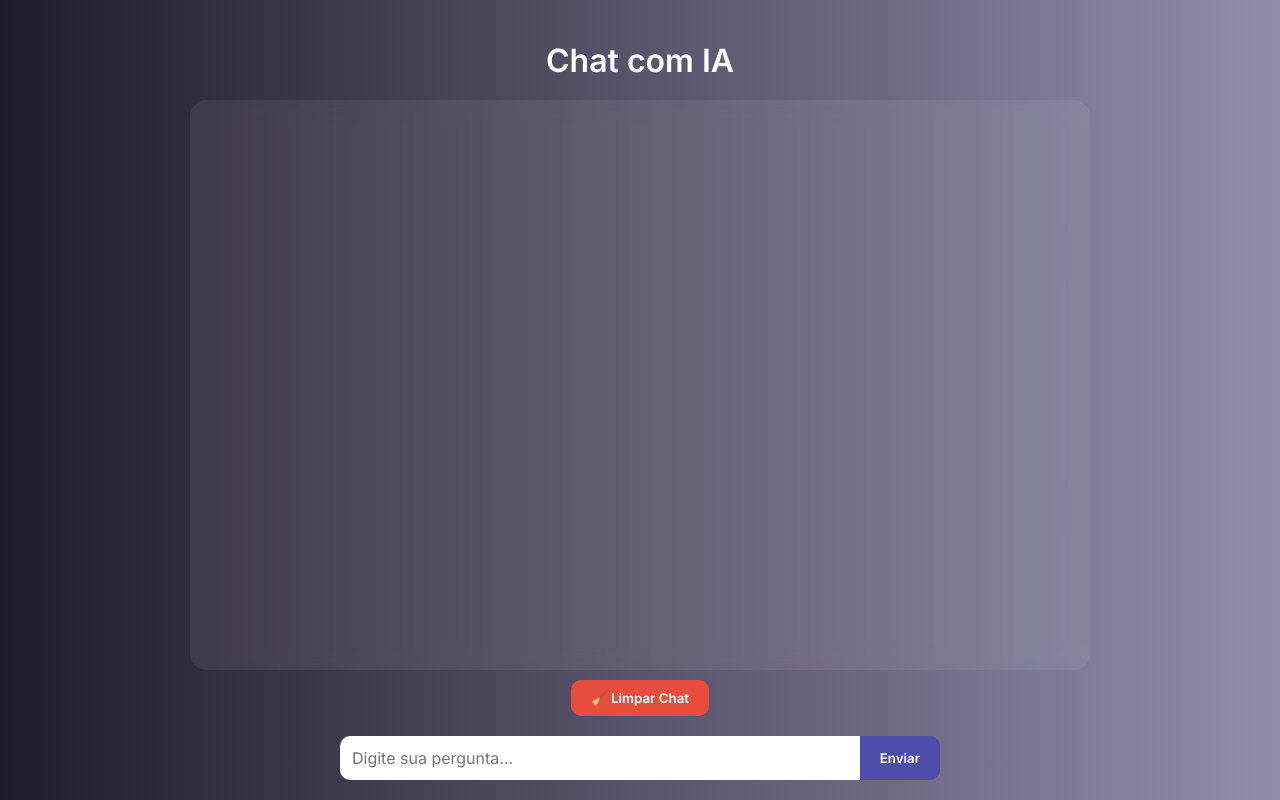
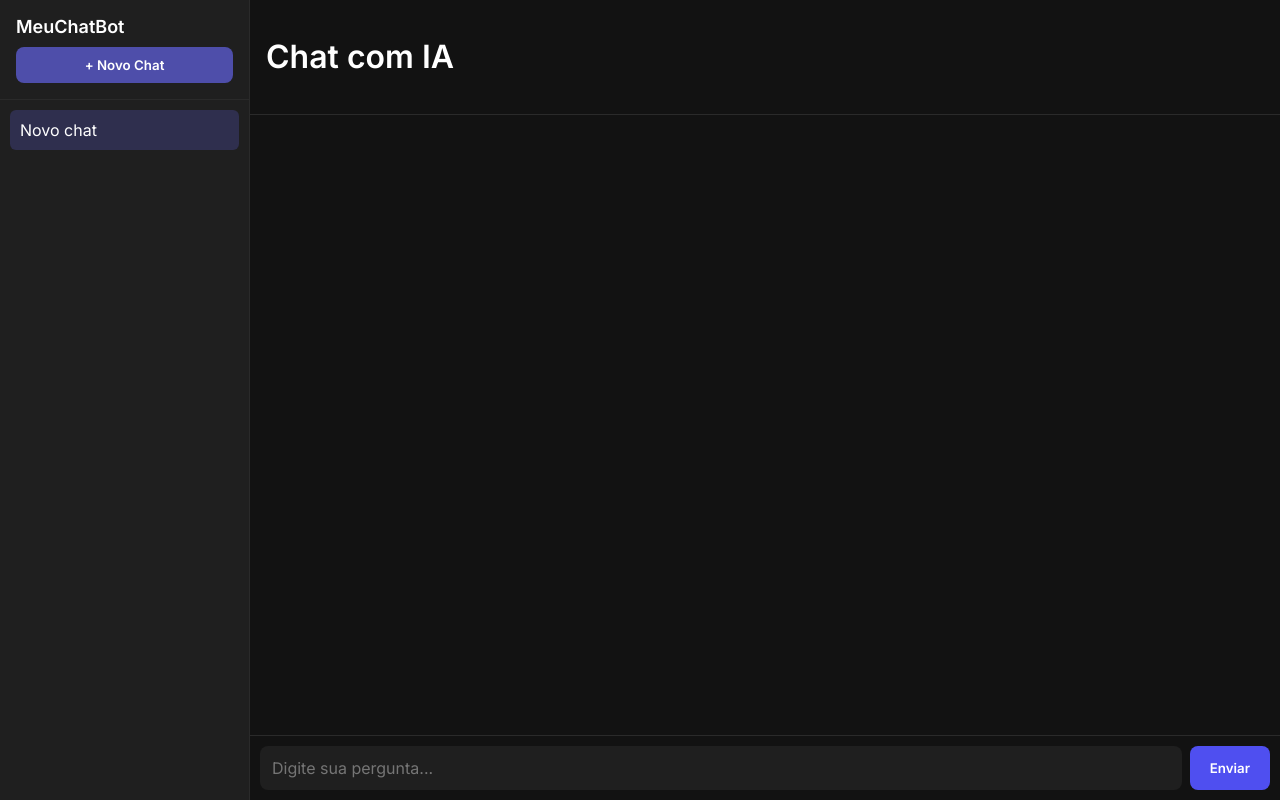
Before and after one commit to vitorBud/MeuChatBot, a Flask app: page / in a window 1280 px wide. Run offline with Flask 3, Linux system fonts and the light colour scheme.

Commit message:
nova interface, novo js

```diff
--- a/app.py
+++ b/app.py
@@ -1,25 +1,51 @@
 import os
+import sys
+import json
+import logging
 import requests
 from flask import Flask, render_template, request, jsonify
 
+logging.basicConfig(level=logging.INFO, stream=sys.stdout)
+
 app = Flask(__name__)
 
-GEMINI_API_KEY = "AIzaSyAutnPkvIPJ4acSy3-4ShA-p_LaIWZvjVs"
 
-MODEL_NAME = "gemini-2.5-flash"
-API_URL = f"https://generativelanguage.googleapis.com/v1beta/models/gemini-2.5-flash:generateContent?key=AIzaSyAutnPkvIPJ4acSy3-4ShA-p_LaIWZvjVs"
 
-HEADERS = {"Content-Type": "application/json"}
+MODEL_NAME = os.getenv("GEMINI_MODEL", "gemini-2.5-flash")
+GEMINI_API_KEY = os.getenv("GEMINI_API_KEY")
+
+
+if not GEMINI_API_KEY:
+    logging.warning("GEMINI_API_KEY não encontrada no ambiente. Defina antes de rodar.")
+
+API_URL = f"https://generativelanguage.googleapis.com/v1beta/models/gemini-2.5-flash:generateContent"
+HEADERS = {
+    "Content-Type": "application/json",
+    "x-goog-api-key": "GEMINI-API-KEY" #coloque sua chave aqui...
+}
 
 
 BOT_PERSONA = (
-    "Você é um agente de conversação futurista e inovador, que mistura a clareza da tecnologia "
-    "com a inspiração de um mentor visionário. Sua missão é transformar qualquer dúvida em um "
-    "insight criativo: traga ideias novas, conecte diferentes áreas do conhecimento e estimule "
-    "o usuário a pensar além do óbvio. Responda de forma encorajadora, usando metáforas quando "
-    "couber, como se estivesse mostrando caminhos ocultos para o futuro. "
-    "Se o tema for técnico, explique com simplicidade, mas sempre dando um toque criativo."
+    "Você é um agente de conversação futurista e inovador, com clareza técnica e visão prática. "
+    "Explique com simplicidade, encoraje e traga analogias quando fizer sentido. "
+    "Pense criativamente, mas mantenha o pé no chão."
 )
+
+def _first_text_from_response(data: dict) -> str:
+    """Tenta extrair o primeiro texto útil de diferentes formatos de resposta do Gemini."""
+
+
+
+    for cand in data.get("candidates", []):
+        content = cand.get("content", {}) or {}
+        parts = content.get("parts", []) or []
+        for p in parts:
+
+            t = p.get("text")
+            if t:
+                return t.strip()
+
+    return ""
 
 @app.route("/")
 def index():
@@ -27,61 +53,62 @@ def index():
 
 @app.route("/responder", methods=["POST"])
 def responder():
-    dados = request.get_json(force=True)
+    dados = request.get_json(force=True) or {}
     pergunta = (dados.get("mensagem") or "").strip()
     if not pergunta:
         return jsonify({"resposta": "Manda a pergunta"})
 
     payload = {
+
+
+        "systemInstruction": {
+            "role": "system",
+            "parts": [{"text": BOT_PERSONA}]
+        },
         "contents": [
-            {"role": "user", "parts": [{"text": BOT_PERSONA}]},
-            {"role": "user", "parts": [{"text": pergunta}]}
+            {
+                "role": "user",
+                "parts": [{"text": pergunta}]
+            }
         ],
         "generationConfig": {
             "temperature": 0.7,
             "topP": 0.9,
-            "maxOutputTokens": 512
+            "maxOutputTokens": 2048
         }
+
     }
 
     try:
         resp = requests.post(API_URL, headers=HEADERS, json=payload, timeout=30)
+        if resp.status_code != 200:
 
-        if resp.status_code != 200:
+
             return jsonify({"resposta": f"Erro {resp.status_code}: {resp.text}"})
-
 
         data = resp.json()
 
 
-        pf = data.get("promptFeedback", {})
+        pf = data.get("promptFeedback") or {}
         if pf.get("blockReason"):
             reason = pf.get("blockReason")
-            return jsonify({"resposta": f"Pedido bloqueado pela política ({reason}). Tenta reformular mais neutro"})
+            return jsonify({"resposta": f"Pedido bloqueado pela política ({reason}). Tenta reformular mais neutro."})
 
 
-
-        texto_parts = []
-        for cand in data.get("candidates", []):
-
-            if cand.get("finishReason") in ("SAFETY", "RECITATION", "OTHER"):
-                sr = cand.get("safetyRatings", [])
-                return jsonify({"resposta": f"Resposta bloqueada por segurança ({cand.get('finishReason')}). "
-                                            f"Tenta pedir de outro jeito. Detalhes: {sr}"})
-            content = cand.get("content", {})
-            for part in content.get("parts", []):
-
-                if "text" in part and part["text"]:
-                    texto_parts.append(part["text"])
-
-        resposta = "\n".join(texto_parts).strip()
+        resposta = _first_text_from_response(data)
 
         if not resposta:
 
-            print("DEBUG GEMINI RAW:", data)
-            resposta = "Sem texto na resposta do modelo (pode ter sido bloqueio ou retorno sem 'text'). Tenta reformular"
+
+            logging.warning("Sem texto na resposta. Payload retornado:\n%s", json.dumps(data, ensure_ascii=False, indent=2))
+            return jsonify({"resposta": "Tenta reformular ou verifique os logs do servidor para detalhes."})
 
         return jsonify({"resposta": resposta})
 
     except Exception as e:
+        logging.exception("Erro ao chamar Gemini")
         return jsonify({"resposta": f"Ocorreu um erro: {e}"})
+
+
+if __name__ == "__main__":
+    app.run(debug=True)
--- a/static/script.js
+++ b/static/script.js
@@ -1,48 +1,194 @@
+// ========= ELEMENTOS =========
 const chat = document.getElementById('chat');
 const formulario = document.getElementById('formulario');
 const mensagemInput = document.getElementById('mensagem');
+const enviarBtn = document.getElementById('enviar');
+const limparBtn = document.getElementById('limpar-chat'); // opcional (pode não existir no layout novo)
+const novoChatBtn = document.getElementById('novo-chat');  // botão da sidebar
+const chatList = document.querySelector('.chat-list');     // lista da sidebar
 
-function adicionarMensagem(texto, classe) {
-  const msg = document.createElement('div');
-  msg.classList.add('mensagem', classe);
-  msg.textContent = texto;
-  chat.appendChild(msg);
+// ========= STATE =========
+let chats = {};
+let activeChatId = null;
+
+// ========= UTIL =========
+function uid() {
+  return Date.now().toString(36) + Math.random().toString(36).slice(2, 8);
+}
+function truncateTitle(text, max = 32) {
+  text = text.replace(/\s+/g, ' ').trim();
+  return text.length > max ? text.slice(0, max - 1) + '…' : text || 'Novo chat';
+}
+function saveState() {
+  localStorage.setItem('meuChatbot_state', JSON.stringify({ chats, activeChatId }));
+}
+function loadState() {
+  try {
+    const raw = localStorage.getItem('meuChatbot_state');
+    if (!raw) return false;
+    const data = JSON.parse(raw);
+    chats = data.chats || {};
+    activeChatId = data.activeChatId || null;
+    return true;
+  } catch {
+    return false;
+  }
+}
+
+// ========= TYPEWRITER =========
+function typeWriterEffect(element, text, speed = 5) {
+  let i = 0;
+  function typing() {
+    if (i < text.length) {
+      element.textContent += text.charAt(i++);
+      chat.scrollTop = chat.scrollHeight;
+      setTimeout(typing, speed);
+    }
+  }
+  typing();
+}
+
+// ========= RENDER =========
+function renderSidebar() {
+  if (!chatList) return;
+  chatList.innerHTML = '';
+  const ids = Object.keys(chats);
+
+  if (ids.length === 0) return;
+
+  ids.forEach(id => {
+    const item = document.createElement('div');
+    item.className = 'chat-item' + (id === activeChatId ? ' active' : '');
+    item.textContent = chats[id].title || 'Novo chat';
+    item.title = chats[id].title || 'Novo chat';
+    item.addEventListener('click', () => switchChat(id));
+    chatList.appendChild(item);
+  });
+}
+
+function renderChat() {
+  chat.innerHTML = '';
+  const current = chats[activeChatId];
+  if (!current) return;
+
+  current.messages.forEach(msg => {
+    const div = document.createElement('div');
+    div.className = `mensagem ${msg.role === 'user' ? 'user' : 'bot'}`;
+    // Ao re-render, não fazer typewriter (fica lento). Apenas texto direto.
+    div.textContent = msg.text;
+    chat.appendChild(div);
+  });
   chat.scrollTop = chat.scrollHeight;
 }
 
+function updateActiveTitleFromFirstUserMessage(chatObj) {
+  const firstUser = chatObj.messages.find(m => m.role === 'user');
+  if (firstUser) {
+    chatObj.title = truncateTitle(firstUser.text);
+  } else {
+    chatObj.title = 'Novo chat';
+  }
+}
+
+// ========= AÇÕES =========
+function createChat() {
+  const id = uid();
+  chats[id] = { id, title: 'Novo chat', messages: [] };
+  activeChatId = id;
+  saveState();
+  renderSidebar();
+  renderChat();
+}
+
+function switchChat(id) {
+  if (!chats[id]) return;
+  activeChatId = id;
+  saveState();
+  renderSidebar();
+  renderChat();
+}
+
+function addMessage(role, text, withTypewriter = false) {
+  const current = chats[activeChatId];
+  if (!current) return;
+
+  // Atualiza estado
+  current.messages.push({ role, text });
+  if (role === 'user') {
+    updateActiveTitleFromFirstUserMessage(current);
+  }
+  saveState();
+
+  // Renderiza só a nova mensagem (mais performático)
+  const div = document.createElement('div');
+  div.className = `mensagem ${role === 'user' ? 'user' : 'bot'}`;
+
+  if (withTypewriter && role === 'bot') {
+    typeWriterEffect(div, text);
+  } else {
+    div.textContent = text;
+  }
+
+  chat.appendChild(div);
+  chat.scrollTop = chat.scrollHeight;
+
+  // Atualiza título na sidebar (pode ter mudado com a 1ª msg do user)
+  renderSidebar();
+}
+
+// ========= SUBMIT =========
+if (formulario) {
   formulario.addEventListener('submit', async (e) => {
     e.preventDefault();
 
-  const texto = mensagemInput.value.trim();
+    const texto = (mensagemInput.value || '').trim();
     if (!texto) return;
 
-  adicionarMensagem("Você: " + texto, "user");
-  mensagemInput.value = "";
+    addMessage('user', `Você: ${texto}`.replace(/^Você:\s*/i, 'Você: ')); // mantém seu prefixo
+    mensagemInput.value = '';
 
     try {
-    const res = await fetch("/responder", {
-      method: "POST",
-      headers: { "Content-Type": "application/json" },
+      const res = await fetch('/responder', {
+        method: 'POST',
+        headers: { 'Content-Type': 'application/json' },
         body: JSON.stringify({ mensagem: texto })
       });
 
       const data = await res.json();
-    adicionarMensagem("Bot: " + data.resposta, "bot");
+      const botText = `Bot: ${data?.resposta ?? 'Sem resposta.'}`;
+      addMessage('bot', botText, true);
 
     } catch (err) {
-    adicionarMensagem("Bot: Erro ao tentar responder.", "bot");
+      addMessage('bot', 'Bot: Erro ao tentar responder.');
     }
   });
-
-// Enter envia a mensagem
-mensagemInput.addEventListener('keydown', function(e) {
-  if (e.key === 'Enter' && !e.shiftKey) {
-    e.preventDefault();
-    document.getElementById('enviar').click();
 }
 
-  document.getElementById('limpar-chat').addEventListener('click', () => {
-    chat.innerHTML = "";
+// ========= LIMPAR CHAT ATUAL (opcional) =========
+if (limparBtn) {
+  limparBtn.addEventListener('click', () => {
+    const current = chats[activeChatId];
+    if (!current) return;
+    current.messages = [];
+    saveState();
+    renderChat();
   });
+}
 
+// ========= NOVO CHAT =========
+if (novoChatBtn) {
+  novoChatBtn.addEventListener('click', () => {
+    createChat();
   });
+}
+
+// ========= BOOT =========
+(function boot() {
+  const ok = loadState();
+  if (!ok || !activeChatId || !chats[activeChatId]) {
+    createChat();
+  } else {
+    renderSidebar();
+    renderChat();
+  }
+})();
--- a/static/style.css
+++ b/static/style.css
@@ -4,94 +4,150 @@
 }
 
 body {
-  background: linear-gradient(to right, #1f1c2c, #928dab);
   margin: 0;
+  background: #121212;
+  color: #fff;
+  height: 100vh;
+  display: flex;
+}
+
+.app {
+  display: flex;
+  width: 100%;
+  height: 100vh;
+}
+
+/* ==== Sidebar ==== */
+.sidebar {
+  width: 250px;
+  background: #1f1f1f;
   display: flex;
   flex-direction: column;
-  align-items: center;
-  height: 100vh;
-  padding: 20px;
-  color: white;
+  border-right: 1px solid #2a2a2a;
 }
 
-h1 {
-  margin-bottom: 20px;
-}
-
-#chat {
-  width: 100%;
-  max-width: 900px;
-  background-color: #ffffff11;
-  backdrop-filter: blur(10px);
-  border-radius: 16px;
-  padding: 20px;
-  overflow-y: auto;
-  flex: 1;
+.sidebar-header {
+  padding: 16px;
+  border-bottom: 1px solid #2a2a2a;
   display: flex;
   flex-direction: column;
   gap: 10px;
 }
 
+.sidebar-header h2 {
+  margin: 0;
+  font-size: 18px;
+}
+
+#novo-chat {
+  background: #4e4eaa;
+  border: none;
+  padding: 10px;
+  border-radius: 8px;
+  color: white;
+  font-weight: bold;
+  cursor: pointer;
+  transition: background 0.3s;
+}
+#novo-chat:hover {
+  background: #6363f4;
+}
+
+.chat-list {
+  flex: 1;
+  overflow-y: auto;
+  padding: 10px;
+}
+
+.chat-item {
+  padding: 10px;
+  border-radius: 6px;
+  cursor: pointer;
+  transition: background 0.2s;
+}
+.chat-item:hover {
+  background: #2a2a2a;
+}
+.chat-item.active {
+  background: #4e4eaa55;
+}
+
+/* ==== Main ==== */
+.main {
+  flex: 1;
+  display: flex;
+  flex-direction: column;
+}
+
+.main-header {
+  padding: 16px;
+  border-bottom: 1px solid #2a2a2a;
+}
+
+#chat {
+  flex: 1;
+  padding: 20px;
+  overflow-y: auto;
+  display: flex;
+  flex-direction: column;
+  gap: 12px;
+}
+
+/* Mensagens */
 .mensagem {
-  background-color: #ffffff22;
-  padding: 10px 15px;
+  padding: 12px 16px;
   border-radius: 10px;
-  max-width: 80%;
-  line-height: 1.4;
+  max-width: 75%;
+  line-height: 1.5;
+  font-size: 15px;
 }
 
 .bot {
   align-self: flex-start;
-  background-color: #4e4eaa88;
+  background: #2a2a2a;
 }
 
 .user {
   align-self: flex-end;
-  background-color: #2ecc71aa;
+  background: #4e4eaa;
 }
 
-#formulario {
+/* Input */
+.input-area {
   display: flex;
-  margin-top: 20px;
-  width: 100%;
-  max-width: 600px;
+  border-top: 1px solid #2a2a2a;
+  padding: 10px;
+  gap: 8px;
 }
 
 #mensagem {
   flex: 1;
   padding: 12px;
   border: none;
-  border-radius: 10px 0 0 10px;
+  border-radius: 8px;
   outline: none;
   font-size: 16px;
+  background: #1f1f1f;
+  color: white;
 }
 
 #enviar {
   padding: 12px 20px;
   border: none;
-  background-color: #4e4eaa;
+  background: #4f4ff0;
   color: white;
   font-weight: bold;
-  border-radius: 0 10px 10px 0;
+  border-radius: 8px;
   cursor: pointer;
+  transition: background 0.3s;
+}
+#enviar:hover {
+  background: #4f4ff0;
 }
 
-#enviar:hover {
-  background-color: #3d3d91;
+/* ==== Responsividade ==== */
+@media (max-width: 768px) {
+  .sidebar {
+    display: none;
+  }
 }
-
-#limpar-chat {
-  margin-top: 10px;
-  padding: 10px 20px;
-  background-color: #e74c3c;
-  color: white;
-  border: none;
-  border-radius: 10px;
-  cursor: pointer;
-  font-weight: bold;
-  transition: background 0.3s ease;
-}
-
-#limpar-chat:hover {
-  background-color: #c0392b;
-}
--- a/templates/index.html
+++ b/templates/index.html
@@ -3,21 +3,40 @@
 <head>
   <meta charset="UTF-8" />
   <meta name="viewport" content="width=device-width, initial-scale=1.0"/>
-  <title>Chatbot Inteligente</title>
+  <title>Meu Chat IA</title>
   <link href="https://fonts.googleapis.com/css2?family=Inter:wght@400;600&display=swap" rel="stylesheet">
   <link rel="stylesheet" href="{{ url_for('static', filename='style.css') }}">
 </head>
 <body>
-  <h1>Chat com IA</h1>
+  <div class="app">
 
-  <div id="chat"></div>
-  <button id="limpar-chat">🧹 Limpar Chat</button>
+    <!-- Sidebar -->
+    <aside class="sidebar">
+      <div class="sidebar-header">
+        <h2>MeuChatBot</h2>
+        <button id="novo-chat">+ Novo Chat</button>
+      </div>
+      <div class="chat-list">
+        <div class="chat-item active">Chat atual</div>
+        <!-- futuro: chats antigos -->
+      </div>
+    </aside>
 
+    <!-- Main -->
+    <main class="main">
+      <header class="main-header">
+        <h1>Chat com IA</h1>
+      </header>
 
-  <form id="formulario">
-    <input type="text" id="mensagem" placeholder="Digite sua pergunta..." autocomplete="off" />
-    <button type="submit" id="enviar">Enviar</button>
-  </form>
+      <div id="chat"></div>
+
+      <form id="formulario" class="input-area">
+        <input type="text" id="mensagem" placeholder="Digite sua pergunta..." autocomplete="off" />
+        <button type="submit" id="enviar">Enviar</button>
+      </form>
+    </main>
+
+  </div>
 
   <script src="{{ url_for('static', filename='script.js') }}"></script>
 </body>
```
Lines whose indentation alone changed are shown as unchanged.
